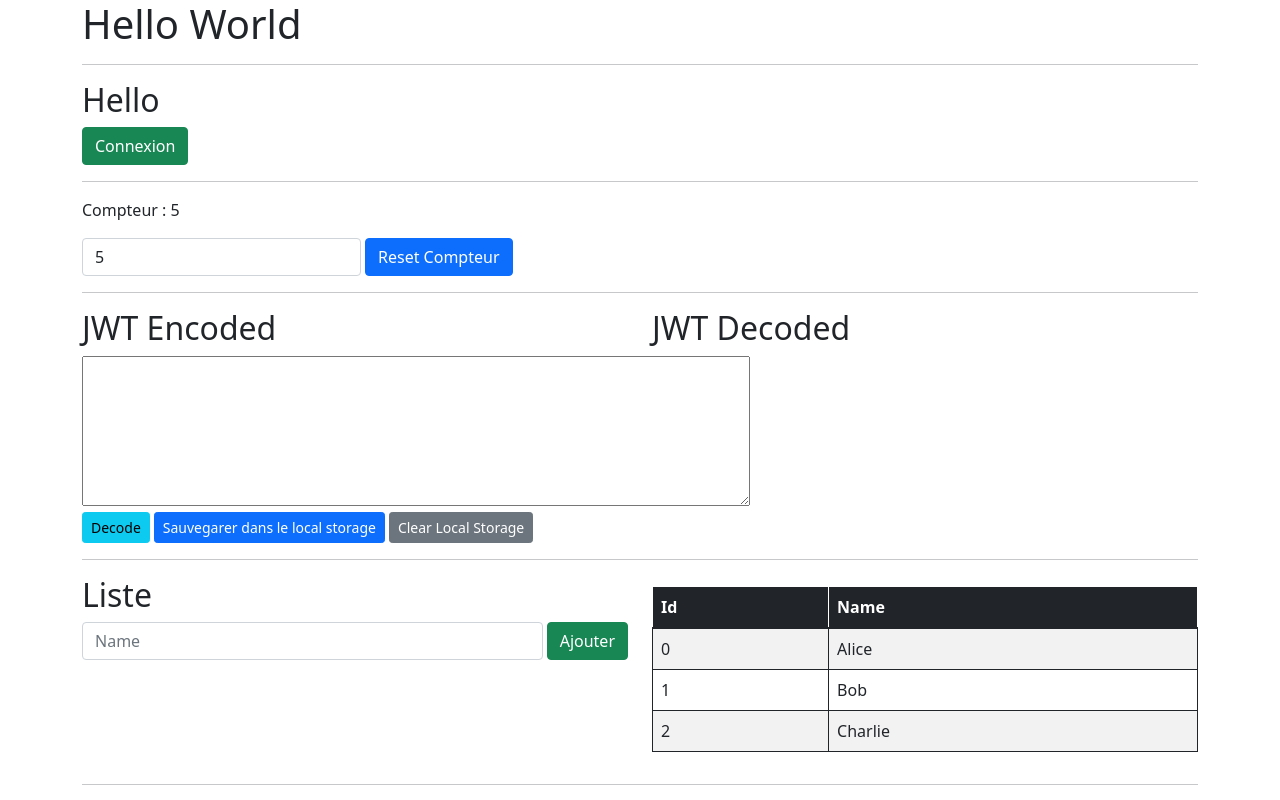
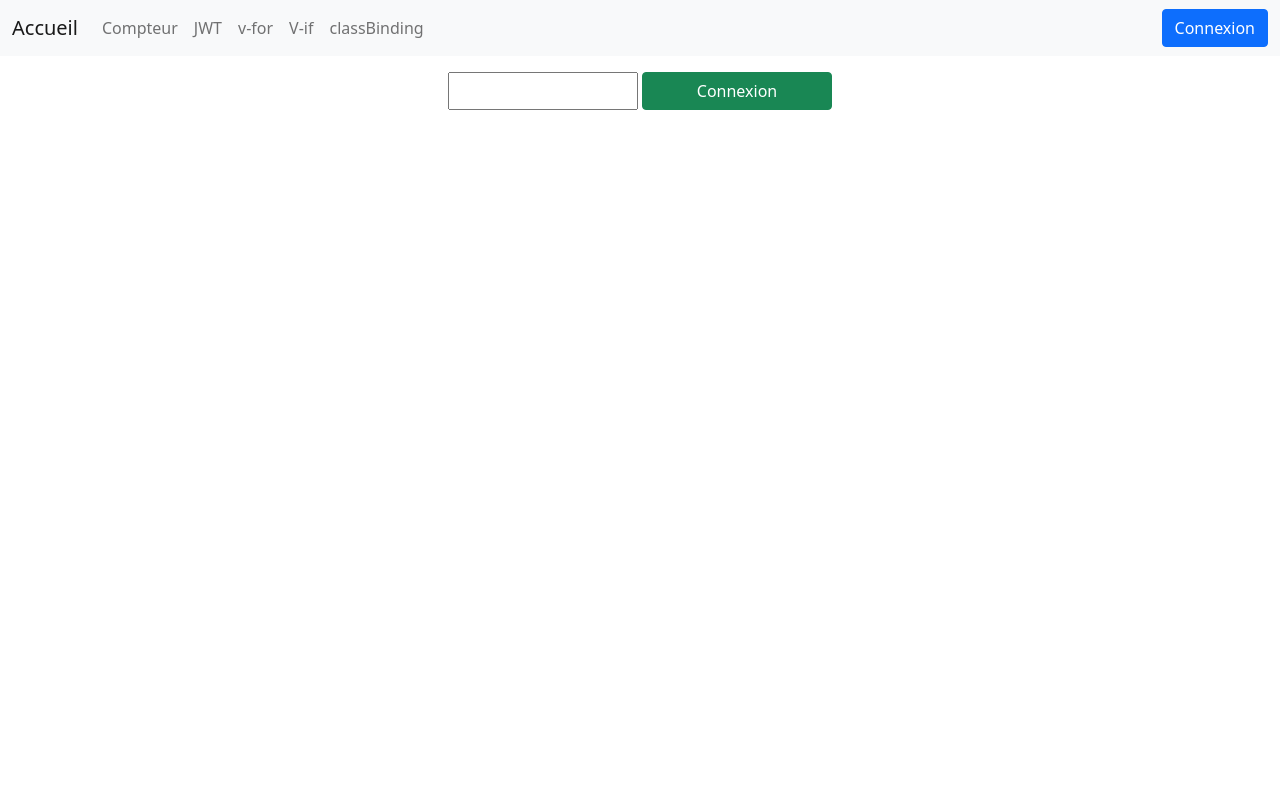
Before and after one commit to MrCookie78/VueJsProject, a Vue app: page /login in a window 1280 px wide. Shown: the top 800 px of the page. Built offline with nearby package versions, Linux system fonts and the light colour scheme.

Commit message:
Router et auth

```diff
--- a/package.json
+++ b/package.json
@@ -13,7 +13,8 @@
   "dependencies": {
     "bootstrap": "^5.1.3",
     "jose": "^4.8.1",
-    "vue": "^3.2.36"
+    "vue": "^3.2.36",
+    "vue-router": "^4.0.15"
   },
   "devDependencies": {
     "@rushstack/eslint-patch": "^1.1.0",
--- a/src/App.vue
+++ b/src/App.vue
@@ -1,24 +1,11 @@
 <script setup>
-import CompteurTime from "@/components/CompteurTime.vue";
-import JwtDecode from "@/components/JwtDecode.vue";
-import TableVfor from "@/components/TableVfor.vue";
-import UserAuthentification from "@/components/UserAuthentification.vue";
-import ClassBinding from "./components/ClassBinding.vue";
+import NavBar from "@/components/NavBar.vue";
 </script>
 
 <template>
-  <div class="container-md">
-    <h1>Hello World</h1>
-    <hr />
-    <UserAuthentification />
-    <hr />
-    <CompteurTime />
-    <hr />
-    <JwtDecode />
-    <hr />
-    <TableVfor />
-    <hr />
-    <ClassBinding />
+  <NavBar />
+  <div class="container-md mt-3">
+    <router-view />
   </div>
 </template>
 
--- /dev/null
+++ b/src/components/HelloWorld.vue
@@ -0,0 +1,9 @@
+<script setup>
+import { useUserStore } from "@/services/userStore";
+const { user } = useUserStore();
+</script>
+
+<template>
+  <h1 v-if="user">Welcome {{ user.name }}</h1>
+  <h1 v-else>Welcome</h1>
+</template>
--- /dev/null
+++ b/src/components/NavBar.vue
@@ -0,0 +1,84 @@
+<script setup>
+import { useUserStore } from "@/services/userStore";
+const { user, logout } = useUserStore();
+</script>
+
+<template>
+  <nav class="navbar navbar-expand-lg navbar-light bg-light">
+    <div class="container-fluid">
+      <router-link :to="{ name: 'accueil' }" class="navbar-brand">
+        Accueil <span v-if="user">{{user.name}}</span>
+      </router-link>
+      <button
+        class="navbar-toggler"
+        type="button"
+        data-bs-toggle="collapse"
+        data-bs-target="#navbarSupportedContent"
+        aria-controls="navbarSupportedContent"
+        aria-expanded="false"
+        aria-label="Toggle navigation"
+      >
+        <span class="navbar-toggler-icon"></span>
+      </button>
+      <div class="collapse navbar-collapse" id="navbarSupportedContent">
+        <ul class="navbar-nav me-auto mb-2 mb-lg-0">
+          <li class="nav-item">
+            <router-link
+              :to="{ name: 'compteur' }"
+              class="nav-link"
+              :class="{ active: $route.name == 'compteur' }"
+            >
+              Compteur
+            </router-link>
+          </li>
+          <li class="nav-item">
+            <router-link
+              :to="{ name: 'jwt' }"
+              class="nav-link"
+              :class="{ active: $route.name == 'jwt' }"
+            >
+              JWT
+            </router-link>
+          </li>
+          <li class="nav-item">
+            <router-link
+              :to="{ name: 'vfor' }"
+              class="nav-link"
+              :class="{ active: $route.name == 'vfor' }"
+            >
+              v-for
+            </router-link>
+          </li>
+          <li class="nav-item">
+            <router-link
+              :to="{ name: 'vif' }"
+              class="nav-link"
+              :class="{ active: $route.name == 'vif' }"
+            >
+              V-if
+            </router-link>
+          </li>
+          <li class="nav-item">
+            <router-link
+              :to="{ name: 'classBinding' }"
+              class="nav-link"
+              :class="{ active: $route.name == 'classBinding' }"
+            >
+              classBinding
+            </router-link>
+          </li>
+        </ul>
+        <router-link
+          v-if="!user"
+          :to="{ name: 'login' }"
+          class="btn btn-primary"
+        >
+          Connexion
+        </router-link>
+        <button v-if="user" class="btn btn-danger" @click="logout()">
+          Deconnexion
+        </button>
+      </div>
+    </div>
+  </nav>
+</template>
--- /dev/null
+++ b/src/components/UserLogin.vue
@@ -0,0 +1,14 @@
+<script setup>
+import { ref } from "vue";
+import { useUserStore } from "@/services/userStore";
+const { login } = useUserStore();
+const name = ref("");
+</script>
+
+<template>
+  <div class="row justify-content-center">
+    <input class="col-md-2 me-1" type="text" v-model="name" />
+    <button class="btn btn-success col-md-2" @click="login(name)">Connexion</button>
+  </div>
+
+</template>
--- /dev/null
+++ b/src/components/logout.vue
@@ -0,0 +1,6 @@
+<script setup>
+import { useUserStore } from "@/services/userStore";
+const { user } = useUserStore();
+</script>
+
+<template></template>
--- a/src/main.js
+++ b/src/main.js
@@ -1,4 +1,5 @@
 import { createApp } from "vue";
 import App from "./App.vue";
+import router from "@/router";
 
-createApp(App).mount("#app");
+createApp(App).use(router).mount("#app");
--- /dev/null
+++ b/src/router.js
@@ -0,0 +1,50 @@
+import { createWebHistory, createRouter } from "vue-router";
+import HelloWorld from "@/components/HelloWorld.vue";
+import CompteurTime from "@/components/CompteurTime.vue";
+import JwtDecode from "@/components/JwtDecode.vue";
+import TableVfor from "@/components/TableVfor.vue";
+import UserVif from "@/components/UserVif.vue";
+import ClassBinding from "@/components/ClassBinding.vue";
+import UserLogin from "@/components/UserLogin.vue";
+const router = createRouter({
+  history: createWebHistory(),
+  routes: [
+    {
+      path: "/",
+      name: "accueil",
+      component: HelloWorld,
+    },
+    {
+      path: "/compteur",
+      name: "compteur",
+      component: CompteurTime,
+    },
+    {
+      path: "/jwt",
+      name: "jwt",
+      component: JwtDecode,
+    },
+    {
+      path: "/vfor",
+      name: "vfor",
+      component: TableVfor,
+    },
+    {
+      path: "/vif",
+      name: "vif",
+      component: UserVif,
+    },
+    {
+      path: "/classBinding",
+      name: "classBinding",
+      component: ClassBinding,
+    },
+    {
+      path: "/login",
+      name: "login",
+      component: UserLogin,
+    },
+  ],
+});
+
+export default router;
--- /dev/null
+++ b/src/services/userStore.js
@@ -0,0 +1,22 @@
+import { ref } from "vue";
+
+const user = ref(null);
+// const user = ref({ name: "Micael" });
+/*
+ * TODO : Vérifier dans le local storage si il n'y a pas deja un user
+ */
+
+function login(name) {
+  user.value = { name: name };
+}
+
+function logout() {
+  user.value = null;
+}
+export function useUserStore() {
+  return {
+    user,
+    login,
+    logout,
+  };
+}
```
Also changed, not shown: src/components/UserVif.vue (renamed from src/components/UserAuthentification.vue), 1 other file (tests, documents, lock files or other folders).
